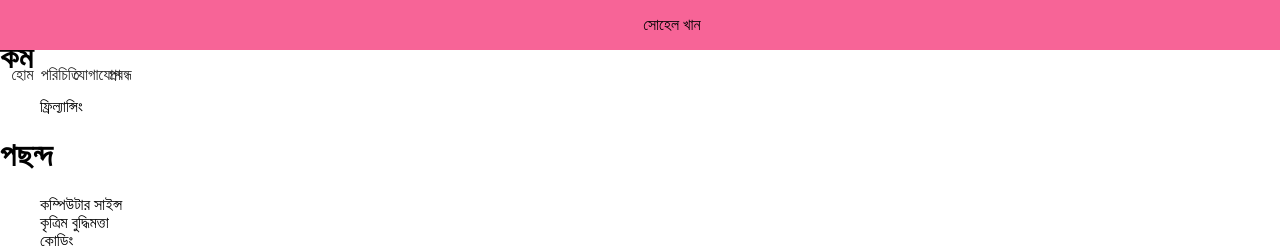
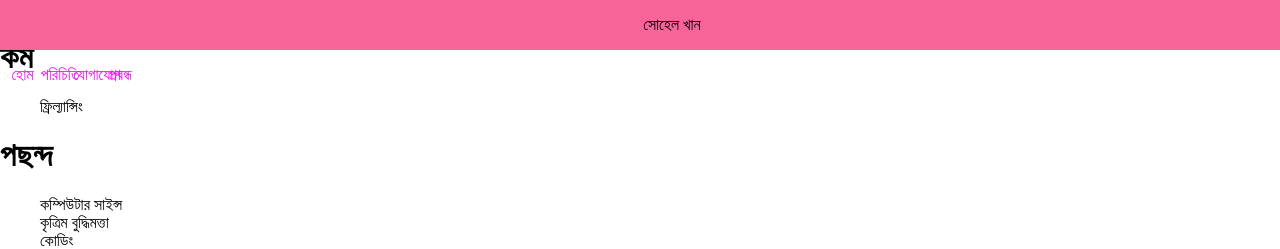
Before and after one commit to sohelkhanz/sohelkhanz.github.io, a Jekyll site: the page built from index.md, in a window 1280 px wide. Shown: the top 249 px of the page. Built offline with Jekyll 4.4.1, drawn with Linux system fonts in a browser that asks for light colours.

Commit message:
Update style.css

```diff
--- a/assets/css/style.css
+++ b/assets/css/style.css
@@ -41,7 +41,7 @@ header {
 .menu ul a {
     width: 20%;
     height: inherit;
-    color: #222;
+    color: #ff00ff;
     display: inline-block;
 }
 .menu ul a:hover {
@@ -73,7 +73,7 @@ header {
         text-align: left;
         width: 100%;
         height: 50px;
-        background-color: #ff00ff;
+        background-color: #00ff00;
         padding: 10px 0px 10px 5%;
     }
     .menu-icon {
```
